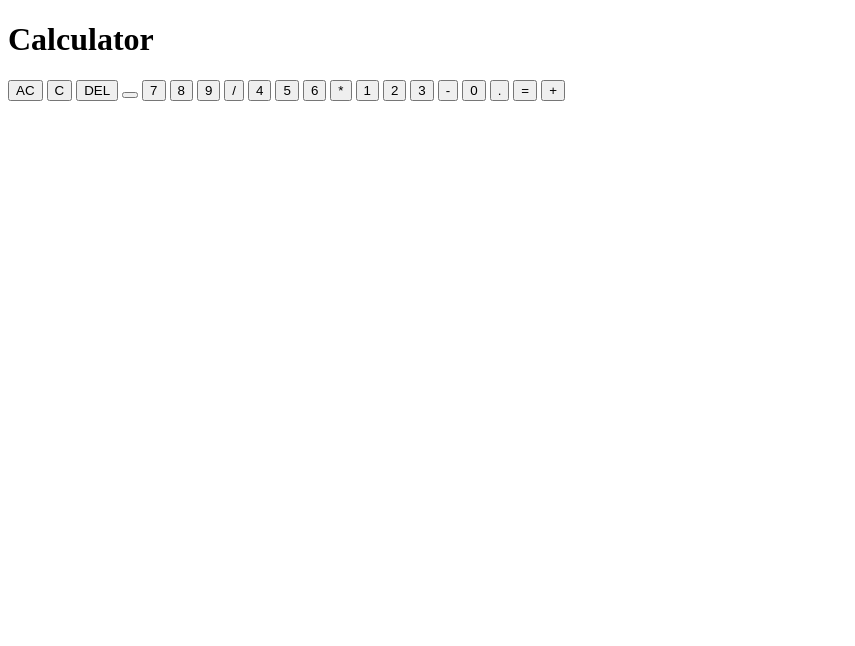
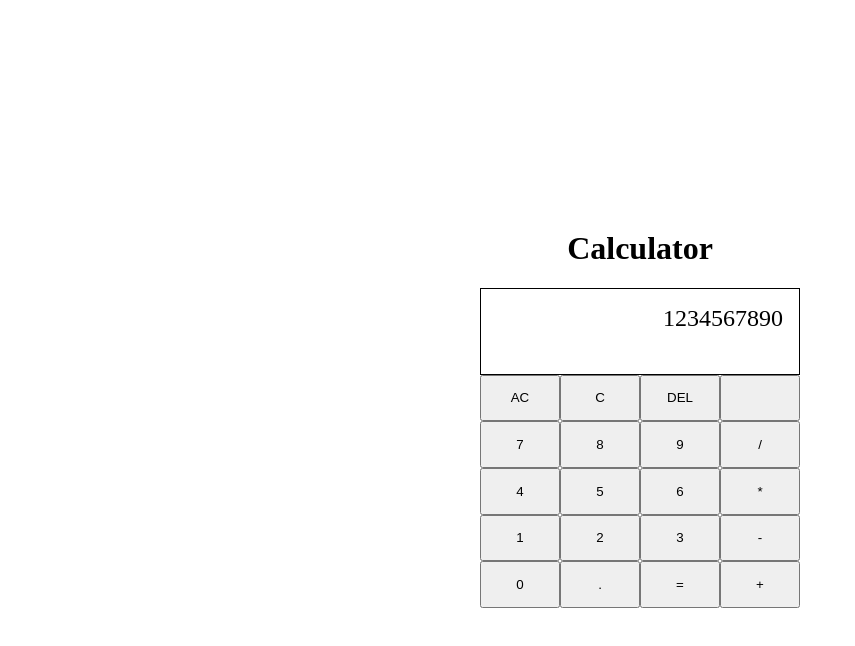
Before and after one commit to halimahexe/Calculator, a plain HTML site: page index.html in a window 1280 px wide. Shown: the whole page, without its empty margins (0-855 px from the left). Drawn offline with Linux system fonts and the light colour scheme.

Commit message:
adding some css and class names

```diff
--- a/index.html
+++ b/index.html
@@ -10,27 +10,30 @@
     <header>
         <h1>Calculator</h1>
     </header>
-    <main>
+    <div class="calculator">
+        <div class="screen">
+            1234567890
+        </div>
         <button>AC</button>
         <button>C</button>
         <button>DEL</button>
         <button></button>
-        <button>7</button>
-        <button>8</button>
-        <button>9</button>
-        <button>/</button>
-        <button>4</button>
-        <button>5</button>
-        <button>6</button>
-        <button>*</button>
-        <button>1</button>
-        <button>2</button>
-        <button>3</button>
-        <button>-</button>
-        <button>0</button>
+        <button class="digit">7</button>
+        <button class="digit">8</button>
+        <button class="digit">9</button>
+        <button class="operand">/</button>
+        <button class="digit">4</button>
+        <button class="digit">5</button>
+        <button class="digit">6</button>
+        <button class="operand">*</button>
+        <button class="digit">1</button>
+        <button class="digit">2</button>
+        <button class="digit">3</button>
+        <button class="operand">-</button>
+        <button class="digit">0</button>
         <button>.</button>
-        <button>=</button>
-        <button>+</button>
-    </main>
+        <button class="equals">=</button>
+        <button class="operand">+</button>
+    </div>
 </body>
 </html>
--- a/styles.css
+++ b/styles.css
@@ -0,0 +1,34 @@
+:root {
+    --fs-regular: 16px;
+    --fs-lg: 24px;
+    --fs-xl: 32px;
+}
+
+* {
+    box-sizing: border-box;
+}
+
+body {
+    height: 100vh;
+    display: flex;
+    flex-direction: column;
+    align-items: center;
+    justify-content: center;
+}
+
+.calculator {
+    display: grid;
+    grid-template-rows: 6;
+    grid-template-columns: repeat(4, 1fr);
+    height: 20rem;
+    width: 20rem;
+}
+
+.screen {
+    grid-column-start: 1;
+    grid-column-end: 5;
+    text-align: right;
+    font-size: var(--fs-lg);
+    padding: 1rem;
+    border: 1px solid black;
+}
```
